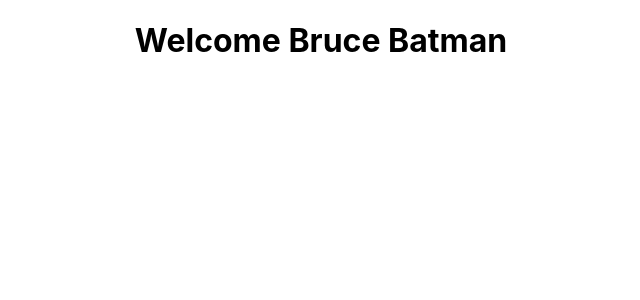
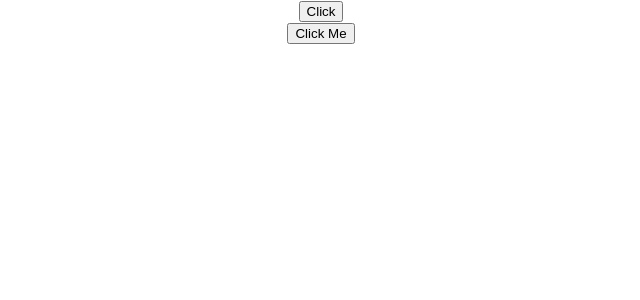
Before and after one commit to sadanmian/react_learn, a React (Create React App) app in the folder hello-world/: page / in a window 1280 px wide. Shown: the top 300 px of the page, without its empty margins (319-959 px from the left). Built offline with nearby package versions, Linux system fonts and the light colour scheme.

Commit message:
Event Handling

```diff
--- a/hello-world/src/App.js
+++ b/hello-world/src/App.js
@@ -4,10 +4,14 @@ import Welcome from "./components/Welcome";
 import Hello from "./components/Hello";
 import Msg from "./components/Msg";
 import Counter from "./components/Counter";
+import FunctionClick from "./components/FunctionClick";
+import ClassClick from "./components/ClassClick";
 
 function App() {
   return (
     <div className="App">
+      <FunctionClick />
+      <ClassClick />
       {/* <Counter /> */}
       {/* <Msg /> */}
       {/* <Greet name="Bruce" heroName="Batman">
@@ -19,9 +23,9 @@ function App() {
       {/* <Greet name="Diana" heroName="Wonder Woman">
         Diana
       </Greet> */}
-      <Welcome name="Bruce" heroName="Batman">
-        {/* <p>This is Childern Props</p> */}
-      </Welcome>
+      {/* <Welcome name="Bruce" heroName="Batman">
+        <p>This is Childern Props</p>
+      </Welcome> */}
       {/* <Welcome name="Clark" heroName="Superman">
         <button>This is Button</button>
       </Welcome> */}
--- /dev/null
+++ b/hello-world/src/components/ClassClick.js
@@ -0,0 +1,16 @@
+import React, { Component } from "react";
+
+class ClassClick extends Component {
+  clickEvent() {
+    console.log("clicked");
+  }
+  render() {
+    return (
+      <div>
+        <button onClick={this.clickEvent}>Click Me</button>
+      </div>
+    );
+  }
+}
+
+export default ClassClick;
--- /dev/null
+++ b/hello-world/src/components/FunctionClick.js
@@ -0,0 +1,14 @@
+import React from "react";
+
+function FunctionClick() {
+  function clickHandler() {
+    console.log("Button Clicked");
+  }
+  return (
+    <div>
+      <button onClick={clickHandler}>Click</button>
+    </div>
+  );
+}
+
+export default FunctionClick;
```
